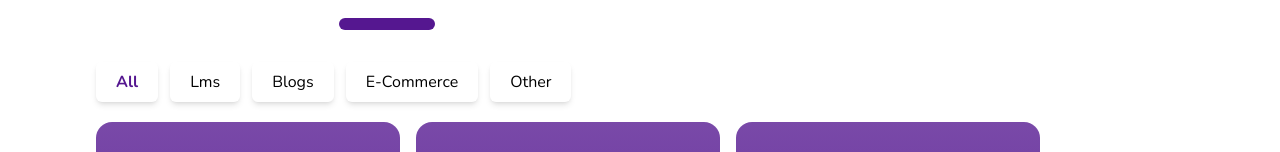
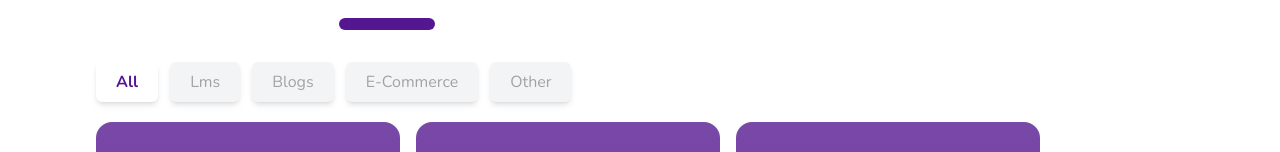
Before and after one commit to atheerweb/myNewPortfolio, a React (Create React App) app: page /#/recent-projects in a window 1280 px wide. Shown: the part 270-422 px from the top of the page. Built offline with nearby package versions, Linux system fonts and the light colour scheme.

Commit message:
recent projects buttons else state

```diff
--- a/src/pages/RecentProjects/RecentProjects.js
+++ b/src/pages/RecentProjects/RecentProjects.js
@@ -23,10 +23,10 @@ function RecentProjects() {
           {projectTypes.map((projectType, projectTypeIndex) => (
             <button
               key={projectTypeIndex}
-              className={`w-fit p-2 px-5 rounded-md shadow-md capitalize  text-gray-500' ${
+              className={`w-fit p-2 px-5 rounded-md shadow-md capitalize  ${
                 chosenFilter === projectType
-                  ? "text-primaryColor font-bold"
-                  : ""
+                  ? "text-primaryColor font-bold bg-white"
+                  : "bg-gray-100 text-neutral-400"
               }`}
               onClick={() => {
                 setChosenFilter(projectType);
```
